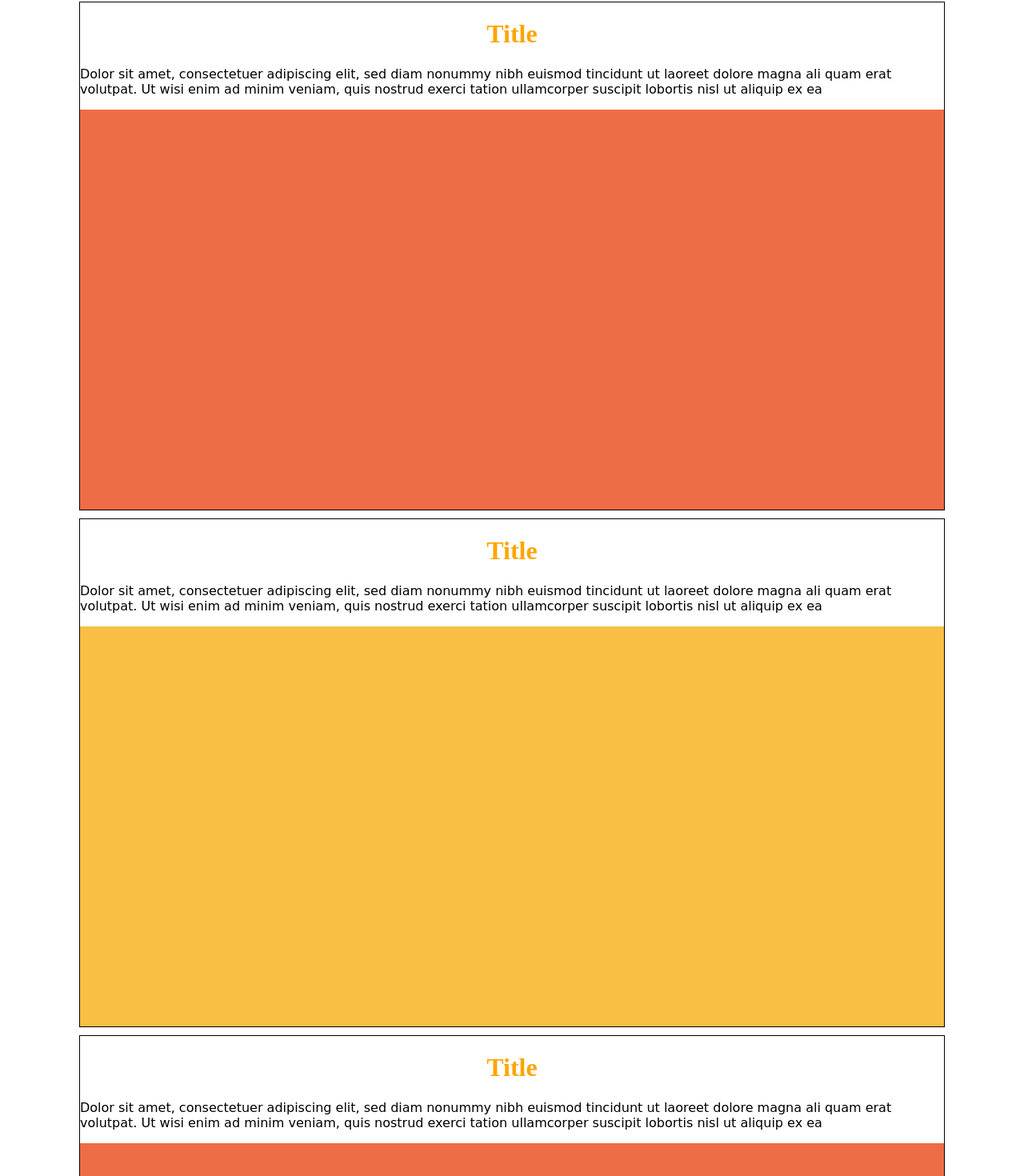
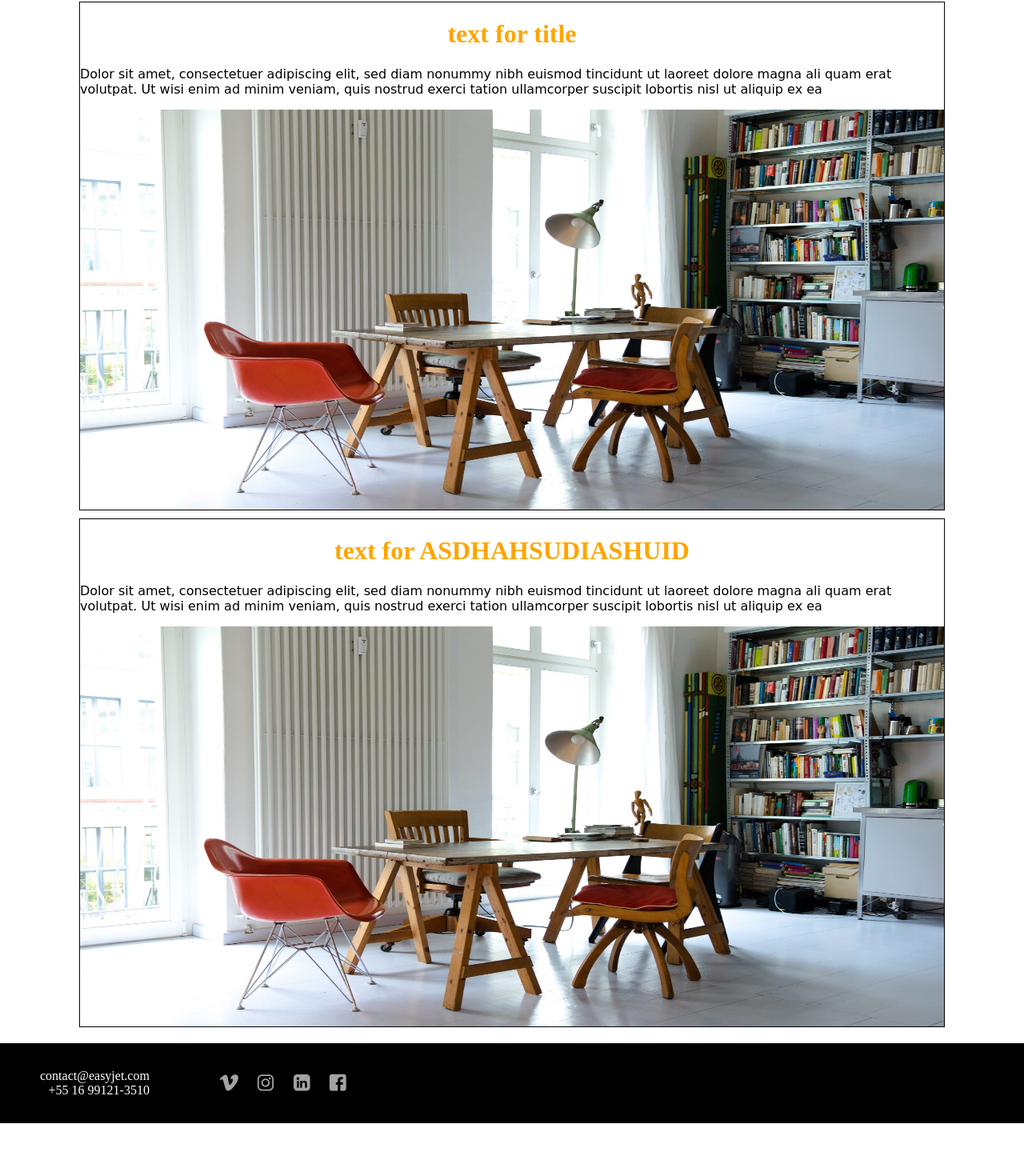
Before and after one commit to wesleyyw8/juca, an Angular app: page /video/1 in a window 1280 px wide. Shown: the part 651-2121 px from the top of the page at 80% size. After the commit the page ends 2055 px from the top, so only its background shows below. Built offline with nearby package versions, Linux system fonts and the light colour scheme; no server answers.

Commit message:
everything

```diff
--- a/src/app/video/video.component.html
+++ b/src/app/video/video.component.html
@@ -1,31 +1,14 @@
 <div class="squares">
   <div class="item main">
-
+    <iframe src="https://player.vimeo.com/video/405222994" width="1000" height="500" frameborder="0"
+      allow="autoplay; fullscreen" allowfullscreen></iframe>
   </div>
-  <div class="item container">
-    <h1>Title</h1>
-    <p>Dolor sit amet, consectetuer adipiscing elit, sed diam nonummy nibh euismod tincidunt ut laoreet dolore magna
-      ali
-      quam erat volutpat. Ut wisi enim ad minim veniam, quis nostrud exerci tation ullamcorper suscipit lobortis nisl
-      ut
-      aliquip ex ea</p>
-    <div class="orange"></div>
-  </div>
-
-  <div class="item container">
-    <h1>Title</h1>
-    <p>Dolor sit amet, consectetuer adipiscing elit, sed diam nonummy nibh euismod tincidunt ut laoreet dolore magna ali
-      quam erat volutpat. Ut wisi enim ad minim veniam, quis nostrud exerci tation ullamcorper suscipit lobortis nisl ut
-      aliquip ex ea</p>
-    <div class="amarelo"></div>
-  </div>
-
-  <div class="item container">
-    <h1>Title</h1>
-    <p>Dolor sit amet, consectetuer adipiscing elit, sed diam nonummy nibh euismod tincidunt ut laoreet dolore magna ali
-      quam erat volutpat. Ut wisi enim ad minim veniam, quis nostrud exerci tation ullamcorper suscipit lobortis nisl ut
-      aliquip ex ea</p>
-    <div class="orange"></div>
+  <div class="item container" *ngFor="let square of data?.squares">
+    <h1>{{square.title}}</h1>
+    <p>{{square.description}}</p>
+    <div class="orange">
+      <img [src]="square.img">
+    </div>
   </div>
 
 </div>
--- a/src/app/video/video.component.less
+++ b/src/app/video/video.component.less
@@ -40,6 +40,10 @@
 .amarelo {
   width: 100%;
   height: 500px;
+  img {
+    width: 100%;
+    height: 100%;
+  }
 }
 
 @media all and (max-width: 500px) {
--- a/src/app/video/video.component.ts
+++ b/src/app/video/video.component.ts
@@ -10,12 +10,13 @@ import { ActivatedRoute } from '@angular/router';
 })
 export class VideoComponent implements OnInit, OnDestroy {
   private routeSub: Subscription;
+  public data;
   constructor(private route: ActivatedRoute, private dataService: DataService) { }
 
   ngOnInit(): void {
     this.routeSub = this.route.params.subscribe(params => {
       this.dataService.get(params['id']).subscribe(data => {
-        console.log(data);
+        this.data = data;
       });
     });
   }
--- /dev/null
+++ b/src/assets/video_data/video1.json
@@ -0,0 +1,16 @@
+{
+  "video": "https://vimeo.com/405222994",
+  "main_text": "main text",
+  "squares": [
+    {
+      "img": "/assets/video_data/bla.jpg",
+      "title": "text for title",
+      "description": "Dolor sit amet, consectetuer adipiscing elit, sed diam nonummy nibh euismod tincidunt ut laoreet dolore magna ali quam erat volutpat. Ut wisi enim ad minim veniam, quis nostrud exerci tation ullamcorper suscipit lobortis nisl ut aliquip ex ea"
+    },
+    {
+      "img": "/assets/video_data/bla.jpg",
+      "title": "text for ASDHAHSUDIASHUID",
+      "description": "Dolor sit amet, consectetuer adipiscing elit, sed diam nonummy nibh euismod tincidunt ut laoreet dolore magna ali quam erat volutpat. Ut wisi enim ad minim veniam, quis nostrud exerci tation ullamcorper suscipit lobortis nisl ut aliquip ex ea"
+    }
+  ]
+}
```
Also changed, not shown: src/assets/video_data/video.json (deleted, +0 -14 lines), src/assets/video_data/bla.jpg (added), src/assets/video_data/ioda.jpeg (added).
